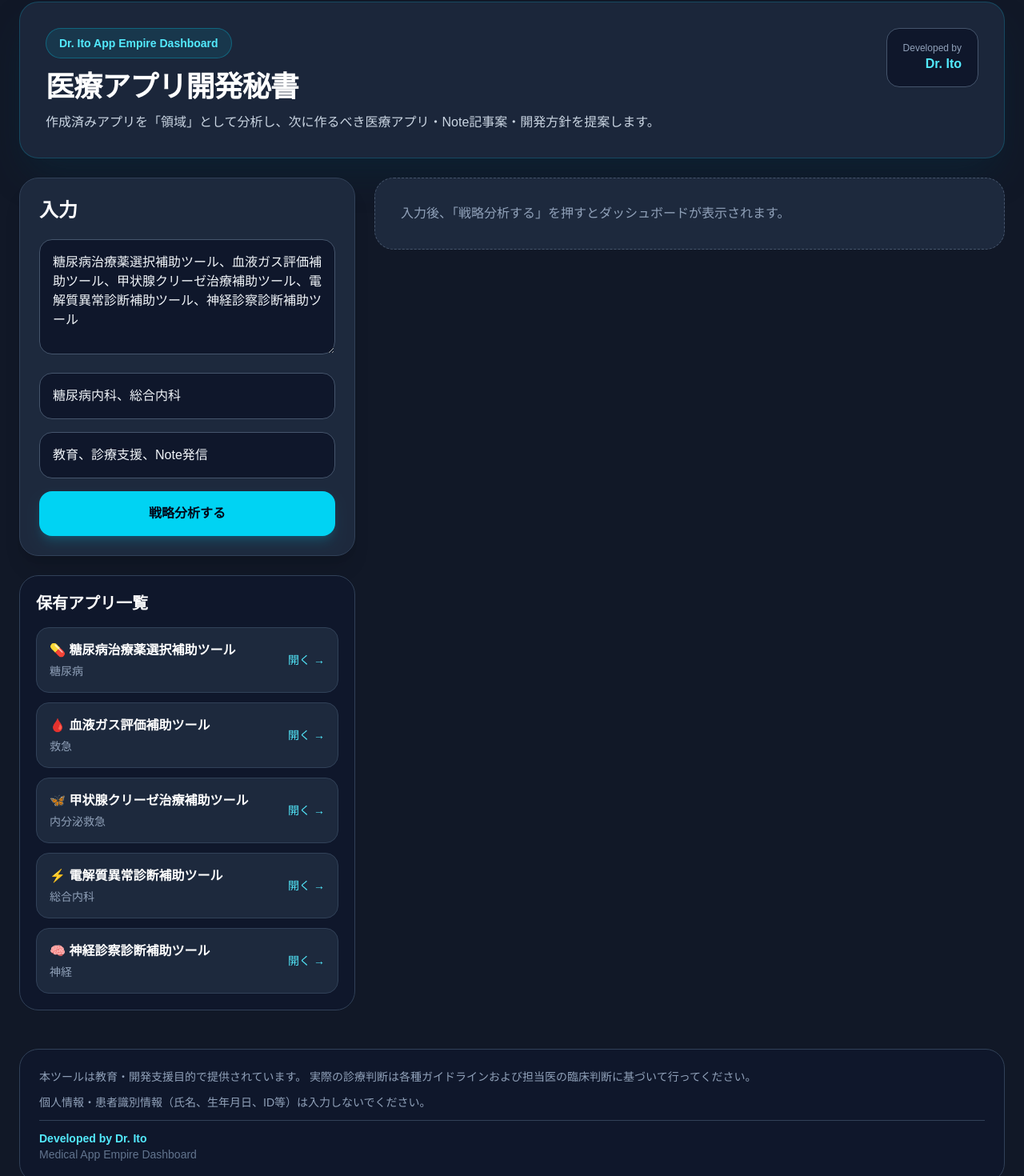
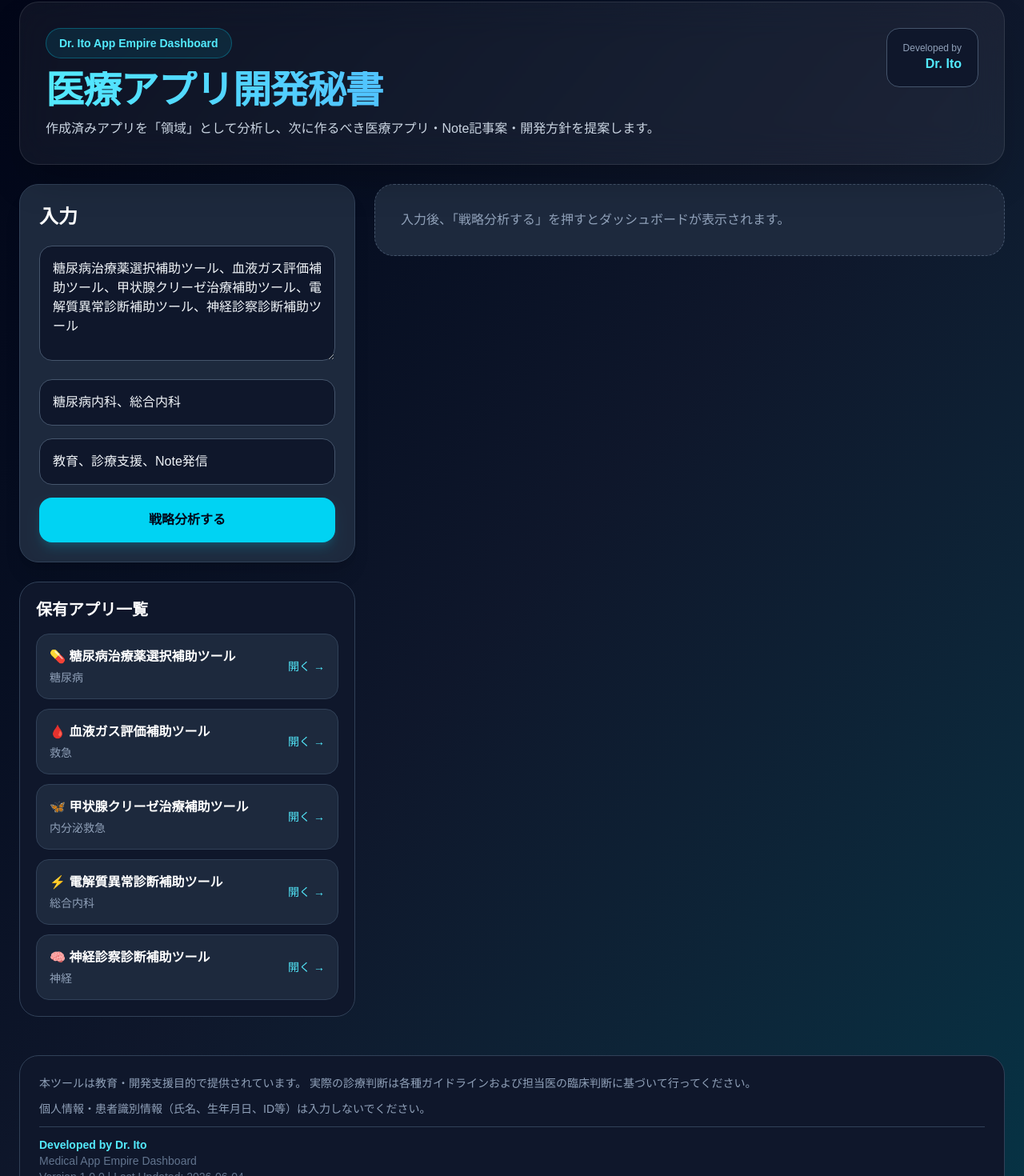
Before and after one commit to itooyoyo/medical-secretary, a Next.js app: page / in a window 1280 px wide. Shown: the part 22-1492 px from the top of the page at 80% size. Built offline with nearby package versions, Linux system fonts and the light colour scheme.

Commit message:
add version footer

```diff
--- a/app/page.tsx
+++ b/app/page.tsx
@@ -199,16 +199,16 @@ export default function Home() {
   }
 
   return (
-    <main className="min-h-screen bg-[#111827] p-6 text-slate-100">
+    <main className="min-h-screen bg-gradient-to-br from-slate-950 via-slate-900 to-cyan-950 p-6 text-slate-100">
       <div className="mx-auto max-w-7xl">
-        <section className="mb-6 rounded-3xl border border-cyan-400/20 bg-slate-800/90 p-8 shadow-2xl shadow-cyan-950/40">
+        <section className="mb-6 rounded-3xl border border-white/10 bg-white/5 p-8 shadow-2xl backdrop-blur-xl">
           <div className="flex flex-col gap-4 md:flex-row md:items-start md:justify-between">
             <div>
               <div className="mb-4 inline-flex rounded-full border border-cyan-400/30 bg-cyan-400/10 px-4 py-2 text-sm font-bold text-cyan-300">
                 Dr. Ito App Empire Dashboard
               </div>
 
-              <h1 className="mb-3 text-4xl font-bold tracking-tight text-white">
+              <h1 className="mb-3 bg-gradient-to-r from-cyan-300 to-blue-400 bg-clip-text text-5xl font-extrabold tracking-tight text-transparent">
                 医療アプリ開発秘書
               </h1>
 
@@ -405,6 +405,9 @@ export default function Home() {
       <p className="text-slate-500">
         Medical App Empire Dashboard
       </p>
+<p className="text-slate-500">
+  Version 1.0.0 | Last Updated: 2026-06-04
+</p>
     </div>
   </div>
 </footer>
```
